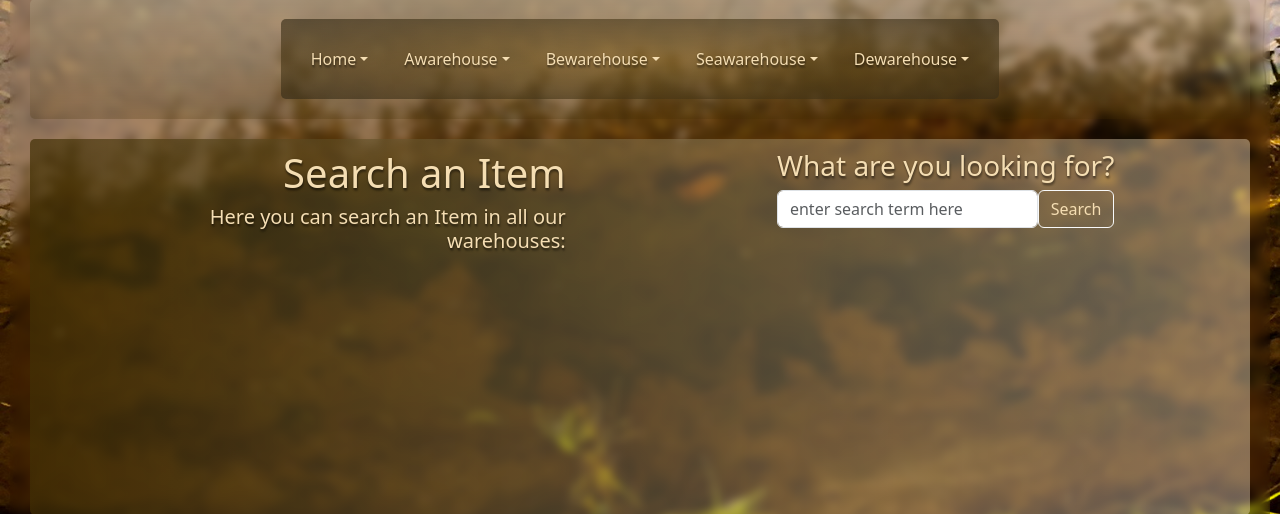
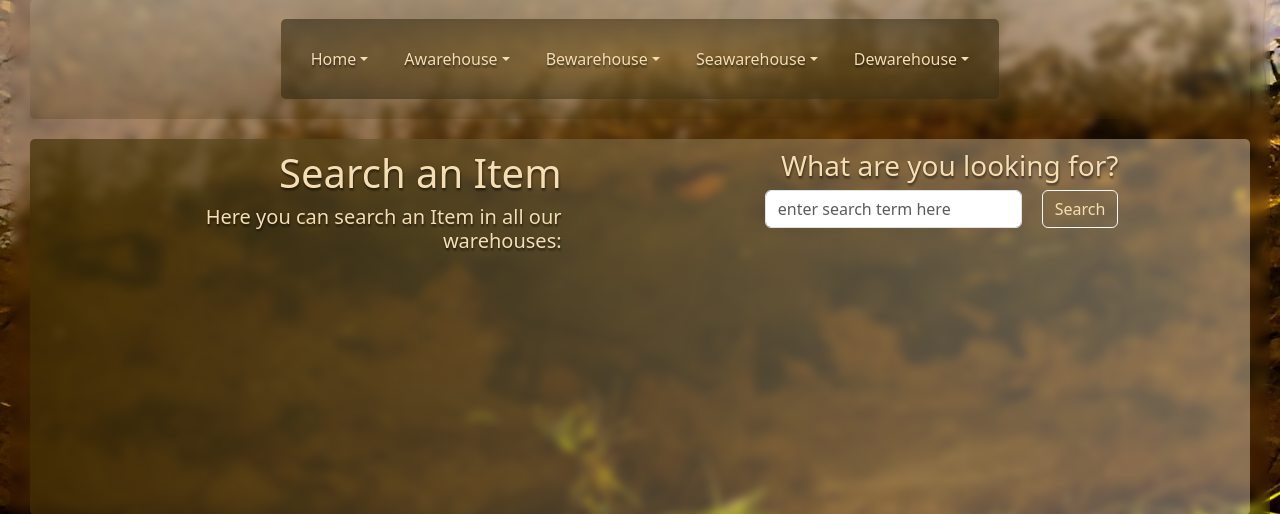
Before and after one commit to dci-student-jordan/warehouse_project, a Django app: page /1/search/ in a window 1280 px wide. Shown: the part 108-622 px from the top of the page. Run offline with Django 4.2, Linux system fonts and the light colour scheme; parts of the project's set-up code (start-up, migrations or seed data) failed here and were passed over.

Commit message:
templateImprovement

```diff
--- a/warehouses/templates/warehouse.html
+++ b/warehouses/templates/warehouse.html
@@ -6,20 +6,20 @@
 {% endblock %}
 {% block content%}
     {% for item in content%}
-        <div style="display: flex;">
+        <div style="display: flex; justify-content: end;">
         {% if item.category|ends_with_s %}
-        <p><a href="{% url 'filtered_items' location 'state' item.state %}">{{item.state}}</a> <a href="{% url 'filtered_items' location 'category' item.category %}">{{item.category}}</a>. {% if item.count %} ({{item.count}} available) {% endif %}{% if user.is_authenticated and user.is_staff%} <a class="btn btn-outline-warning" href="{% url 'product_detail' item.pk %}" class="italic-link">(update here)</a><a class="btn btn-outline-danger" href="{% url 'order' location item.state item.category %}" class="bold-link"> BUY</a>{% endif %}</p>
+        <p><a href="{% url 'filtered_items' location 'state' item.state %}">{{item.state}}</a> <a href="{% url 'filtered_items' location 'category' item.category %}">{{item.category}}</a>. {% if item.count %} ({{item.count}} available) {% endif %}{% if user.is_authenticated and user.is_staff%} <a class="btn btn-outline-warning" href="{% url 'product_detail' item.pk %}" class="italic-link" style="margin-left: 20px;">(update here)</a><a class="btn btn-outline-danger" href="{% url 'order' location item.state item.category %}" class="bold-link" style="margin-left: 20px;"> BUY</a>{% endif %}</p>
         {% else %}
-        <p><a href="{% url 'filtered_items' location 'state' item.state %}">{{item.state|glue}}</a> <a href="{% url 'filtered_items' location 'category' item.category %}">{{item.category}}</a>. {% if item.count %} ({{item.count}} available) {% endif %}{% if user.is_authenticated and user.is_staff%} <a class="btn btn-outline-warning" href="{% url 'product_detail' item.pk %}" class="italic-link">(update here)</a><a class="btn btn-outline-danger" href="{% url 'order' location item.state item.category %}" class="bold-link"> BUY</a>{% endif %}</p>
+        <p><a href="{% url 'filtered_items' location 'state' item.state %}">{{item.state|glue}}</a> <a href="{% url 'filtered_items' location 'category' item.category %}">{{item.category}}</a>. {% if item.count %} ({{item.count}} available) {% endif %}{% if user.is_authenticated and user.is_staff%} <a class="btn btn-outline-warning" href="{% url 'product_detail' item.pk %}" class="italic-link" style="margin-left: 20px;">(update here)</a><a class="btn btn-outline-danger" href="{% url 'order' location item.state item.category %}" class="bold-link" style="margin-left: 20px;"> BUY</a>{% endif %}</p>
         {% endif %}
         </div>
     {% endfor %}
     {% for link in content_links %}
-    <div style="display: flex;">
+    <div style="display: flex; justify-content: end;">
         {% if filtered_by == 'category' %}
         <p><a href="{% url 'filtered_items' location 'category' link.category %}">{{link.category}}</a>.{% if link.count %} ({{link.count}} available) {% endif %}</p>
         {% elif filtered_by == 'name' %}
-        <p><a href="{% url 'filtered_items' location 'state' link.state %}">{{link.state|glue}}</a> <a href="{% url 'filtered_items' location 'category' link.category %}">{{link.category}}</a>.{% if link.count %} ({{link.count}} available) {% endif %}{% if user.is_authenticated and user.is_staff %}</br><a class="btn btn-outline-danger" href="{% url 'order' location link.state link.category %}" class="bold-link"> BUY</a>{% endif %}</p>
+        <p><a href="{% url 'filtered_items' location 'state' link.state %}">{{link.state|glue}}</a> <a href="{% url 'filtered_items' location 'category' link.category %}">{{link.category}}</a>.{% if link.count %} ({{link.count}} available) {% endif %}{% if user.is_authenticated and user.is_staff %}<a class="btn btn-outline-danger" href="{% url 'order' location link.state link.category %}" class="bold-link" style="margin-left: 20px;"> BUY</a>{% endif %}</p>
         {% else %}
         <p><a href="{% url 'filtered_items' location 'state' link.state %}">{{link.state}}</a>.{% if link.count %} ({{link.count}} available) {% endif %}</p>
         {% endif %}
@@ -29,7 +29,7 @@
         <h3>{{search_prompt}}</h3>
             <div style="display: flex;">
                 <input  class="form-control" id="searchInput" type="text" placeholder="enter search term here" onkeydown="start_search(this)">
-                <button class="btn btn-outline-light" onclick="search()">Search</button>
+                <button class="btn btn-outline-light" onclick="search()" style="margin-left: 20px;">Search</button>
             </div>
         <script>
             function start_search(element) {
```
